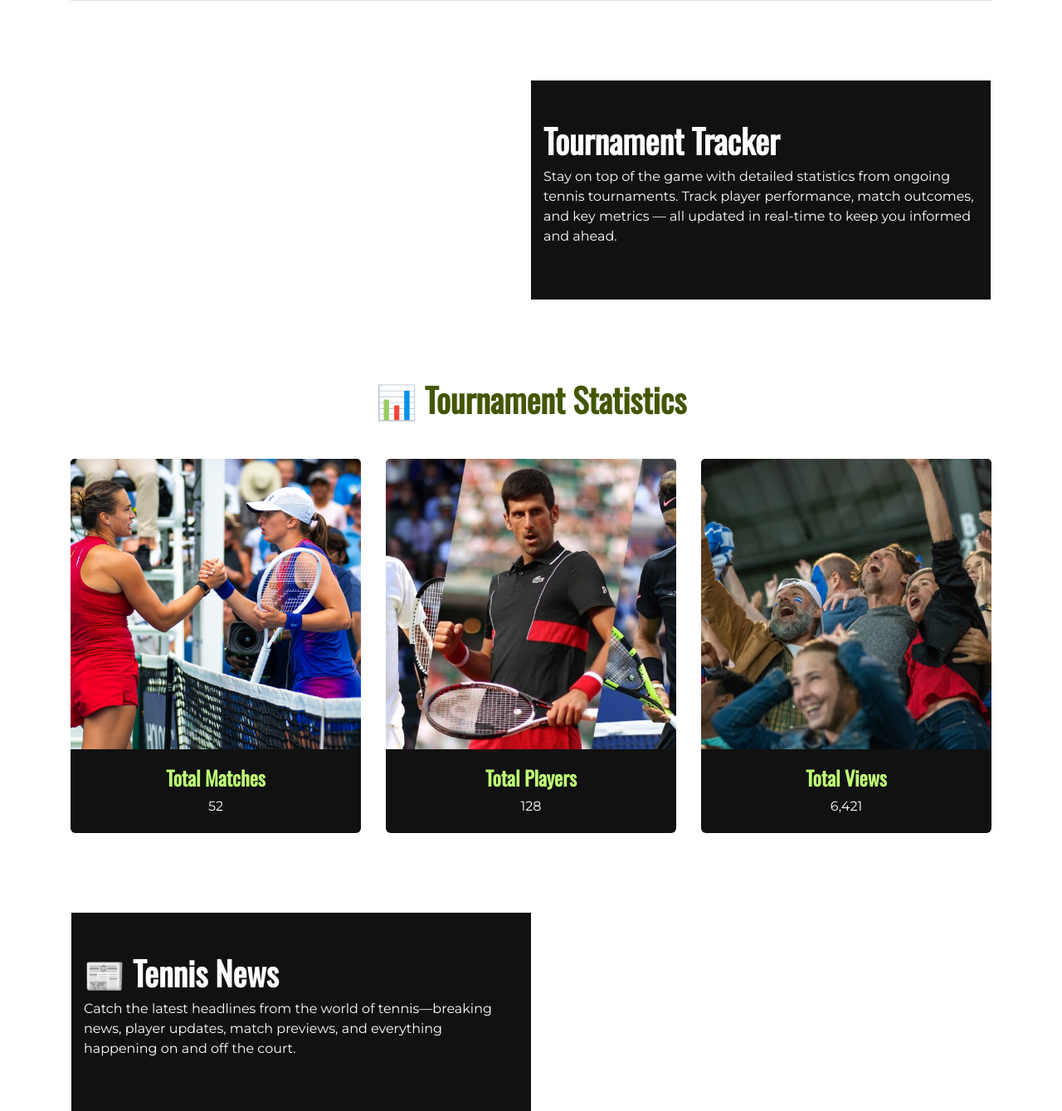
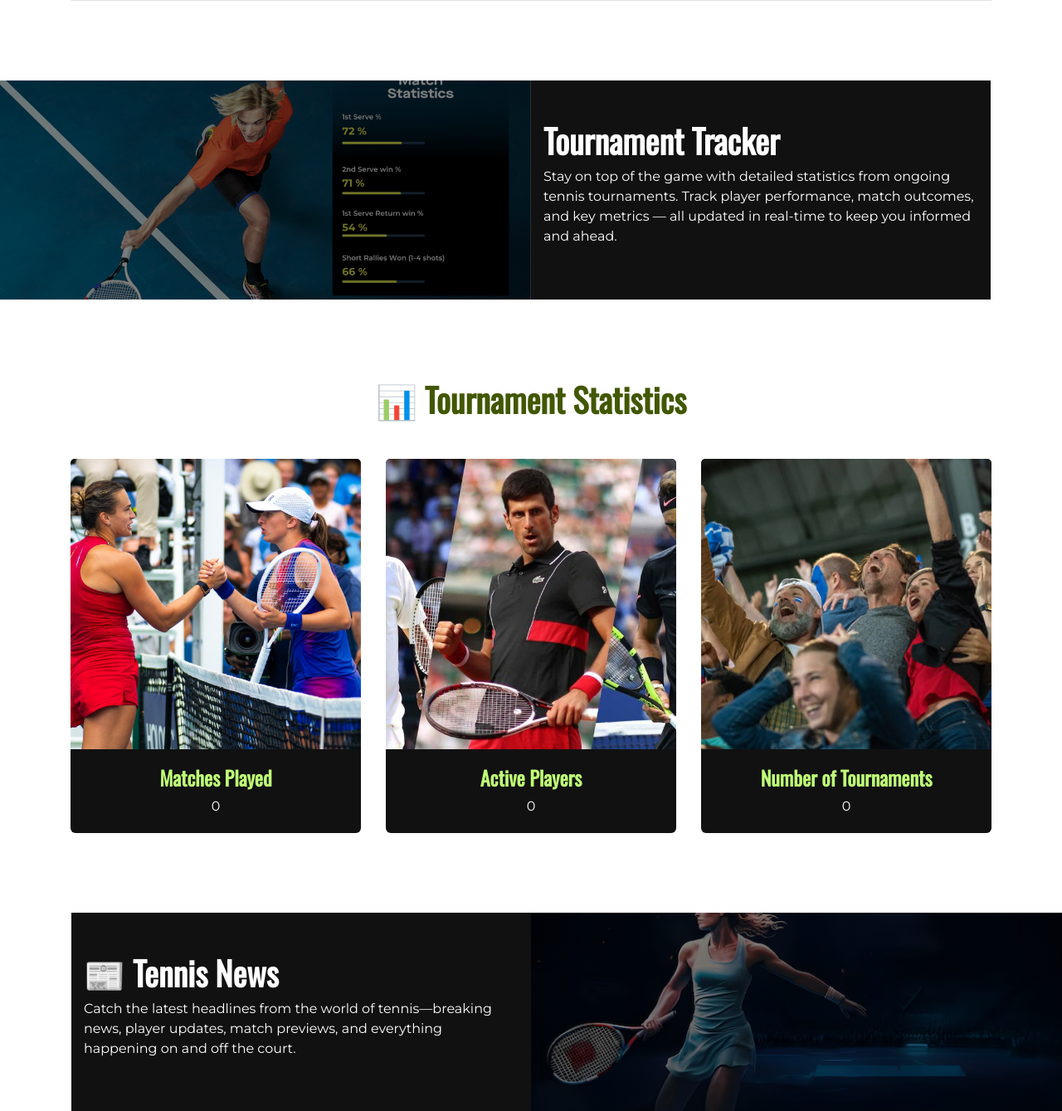
Before and after one commit to ThanhVinhTong/Tennis-Tournament, a Flask app: page / in a window 1280 px wide. Shown: the part 1778-3117 px from the top of the page at 83% size. Run offline with Flask 3, Linux system fonts and the light colour scheme; the visitor is signed in with stand-in values (Sample User, id 1); data that the repository does not hold is empty; some libraries are stand-ins or nearby versions.

Commit message:
feat(homepage/banners, general_statistics, ui): improve banner backgrounds, add dynamic general statistics API, and unify match info box heights

```diff
--- a/app/main/routes.py
+++ b/app/main/routes.py
@@ -1,6 +1,6 @@
 from flask import (
     render_template, redirect, url_for, flash,
-    request, jsonify
+    request, jsonify, abort
 )
 from flask_login import login_required, current_user
 from datetime import datetime, date, timedelta
@@ -619,3 +619,20 @@ def unshare(share_id):
     db.session.commit()
     flash('Share record removed.', 'info')
     return redirect(url_for('main.share'))
+
+@bp.route('/api/general_statistics')
+def api_statistics():
+    # Count total matches played
+    matches_played = MatchResult.query.count()
+
+    # Count all players
+    active_players = Player.query.count()
+
+    # Count unique tournament names
+    tournaments_count = db.session.query(MatchResult.tournament_name).distinct().count()
+
+    return jsonify({
+        'matches_played': matches_played,
+        'active_players': active_players,
+        'tournaments_count': tournaments_count
+    })
--- a/app/static/js/home.js
+++ b/app/static/js/home.js
@@ -207,4 +207,21 @@ document.addEventListener('DOMContentLoaded', function () {
             createPlayerDropdown(players, select.id);
         });
     }
+
+    // Fetch and update statistics
+    function updateStatistics() {
+        fetch('/api/general_statistics')
+            .then(response => response.json())
+            .then(data => {
+                document.getElementById('matches-played-count').textContent = data.matches_played ?? '-';
+                document.getElementById('active-players-count').textContent = data.active_players ?? '-';
+                document.getElementById('tournaments-count').textContent = data.tournaments_count ?? '-';
+            })
+            .catch(() => {
+                document.getElementById('matches-played-count').textContent = '-';
+                document.getElementById('active-players-count').textContent = '-';
+                document.getElementById('tournaments-count').textContent = '-';
+            });
+    }
+    updateStatistics();
 });
--- a/app/templates/main/home.html
+++ b/app/templates/main/home.html
@@ -92,15 +92,15 @@
 
     <!-- Tennis Class Start -->
     <div class="container tennis-class mb-5">
-        <div class="row px-3">
-            <div class="col-md-6 p-0">
-                <div class="tennis-class-box d-flex flex-column align-items-end justify-content-center text-end text-white py-5 px-5"
+        <div class="row px-3 align-items-stretch">
+            <div class="col-md-6 p-0 d-flex">
+                <div class="tennis-class-box d-flex flex-column align-items-end justify-content-center text-end text-white py-5 px-5 w-100 h-100"
                      style="background-color: #74bb26;">
                     <h3 class="display-4 mb-3 fw-bold">📅 Upcoming Matches</h3>
                 </div>
             </div>
-            <div class="col-md-6 p-0">
-                <div class="tennis-class-box d-flex flex-column align-items-start justify-content-center bg-secondary text-start text-white py-5 px-5">
+            <div class="col-md-6 p-0 d-flex">
+                <div class="tennis-class-box d-flex flex-column align-items-start justify-content-center bg-secondary text-start text-white py-5 px-5 w-100 h-100">
                     <h3 class="display-4 mb-3 fw-bold">Plan Your Matches</h3>
                     <p>Stay organized and never miss a tournament! This calendar view helps you track key events, set
                         reminders, and get a quick glance of upcoming matches in your area or club.</p>
@@ -208,7 +208,7 @@
     <!-- End of import Match Modal -->
 
     <!-- Tournament Tracker Start -->
-    <div class="container-fluid tournament-tracker my-5">
+    <div class="container-fluid tournament-tracker my-5 position-relative">
         <div class="container">
             <div class="row align-items-center px-3">
                 <div class="col-md-6"></div>
@@ -235,8 +235,8 @@
                          src="{{ url_for('static', filename='images/Total-Match.jpg') }}"
                          alt="Total Matches">
                     <div class="card-body">
-                        <h4 class="fw-bold" style="color: #bfff77;">Total Matches</h4>
-                        <p class="card-text">52</p>
+                        <h4 class="fw-bold" style="color: #bfff77;">Matches Played</h4>
+                        <p class="card-text"><span id="matches-played-count"></span></p>
                     </div>
                 </div>
             </div>
@@ -246,8 +246,8 @@
                          src="{{ url_for('static', filename='images/silhouette-tennis-player.jpg') }}"
                          alt="Total Players">
                     <div class="card-body">
-                        <h4 class="fw-bold" style="color: #bfff77;">Total Players</h4>
-                        <p class="card-text">128</p>
+                        <h4 class="fw-bold" style="color: #bfff77;">Active Players</h4>
+                        <p class="card-text"><span id="active-players-count"></span></p>
                     </div>
                 </div>
             </div>
@@ -255,10 +255,10 @@
                 <div class="card border-0 bg-secondary text-white text-center">
                     <img class="card-img-top"
                          src="{{ url_for('static', filename='images/tennis-viewership.png') }}"
-                         alt="Total Views">
+                         alt="Number of Tournaments">
                     <div class="card-body">
-                        <h4 class="fw-bold" style="color: #bfff77;">Total Views</h4>
-                        <p class="card-text">6,421</p>
+                        <h4 class="fw-bold" style="color: #bfff77;">Number of Tournaments</h4>
+                        <p class="card-text"><span id="tournaments-count"></span></p>
                     </div>
                 </div>
             </div>
@@ -267,7 +267,7 @@
     <!-- Tournament Statistics End -->
 
     <!-- Tennis News Start -->
-    <div class="container-fluid tennis-new my-5">
+    <div class="container-fluid tennis-new my-5 position-relative">
         <div class="container">
             <div class="row align-items-center px-3">
                 <div class="col-md-6 bg-secondary py-5">
```
